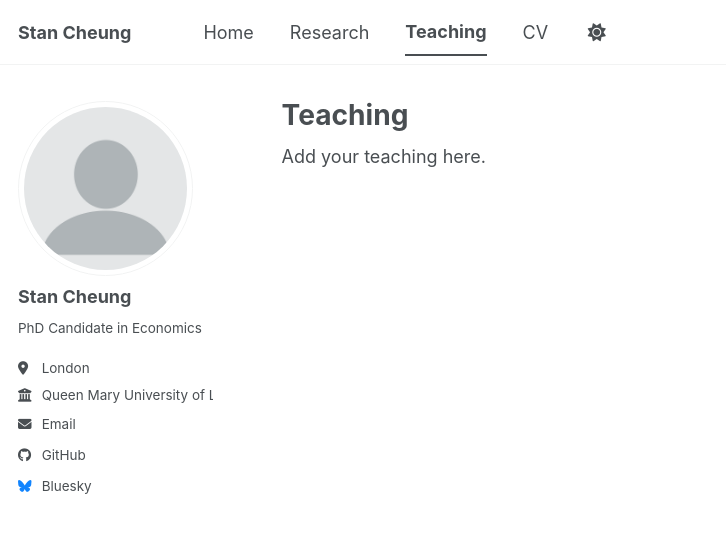
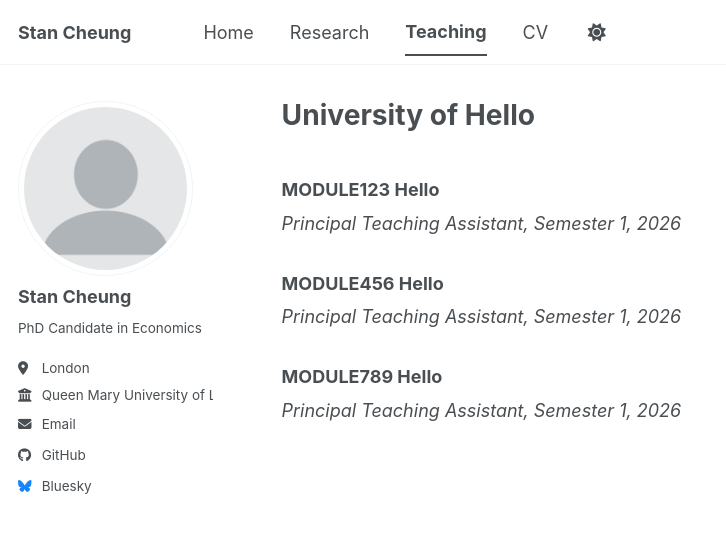
Before and after one commit to stan-cheung/stan-cheung.github.io, a Jekyll site: the page built from _pages/teaching.html, in a window 1280 px wide. Shown: the top 533 px of the page, without its empty margins (0-726 px from the left). Built offline with Jekyll 4.4.1, drawn with Linux system fonts in a browser that asks for light colours; a style sheet for code colours, icons or effects is not loaded.

Commit message:
Update teaching.html

```diff
--- a/_pages/teaching.html
+++ b/_pages/teaching.html
@@ -1,8 +1,15 @@
 ---
 layout: single
-title: "Teaching"
+title: "University of Hello"
 permalink: /teaching/
 author_profile: true
 ---
 
-<p>Add your teaching here.</p>
+<h3>MODULE123 Hello</h3>
+<p><em>Principal Teaching Assistant, Semester 1, 2026</em></p>
+
+<h3>MODULE456 Hello</h3>
+<p><em>Principal Teaching Assistant, Semester 1, 2026</em></p>
+
+<h3>MODULE789 Hello</h3>
+<p><em>Principal Teaching Assistant, Semester 1, 2026</em></p>
```
